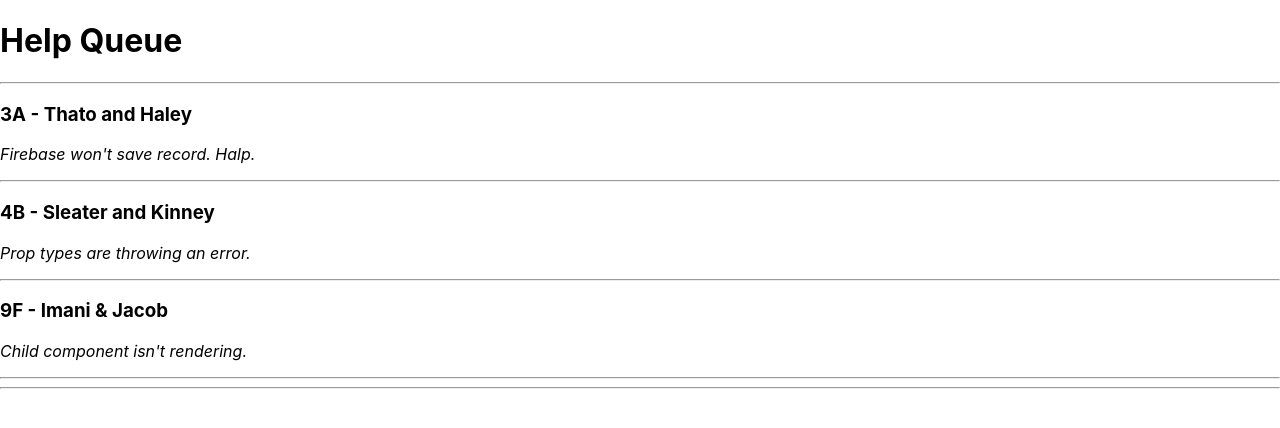
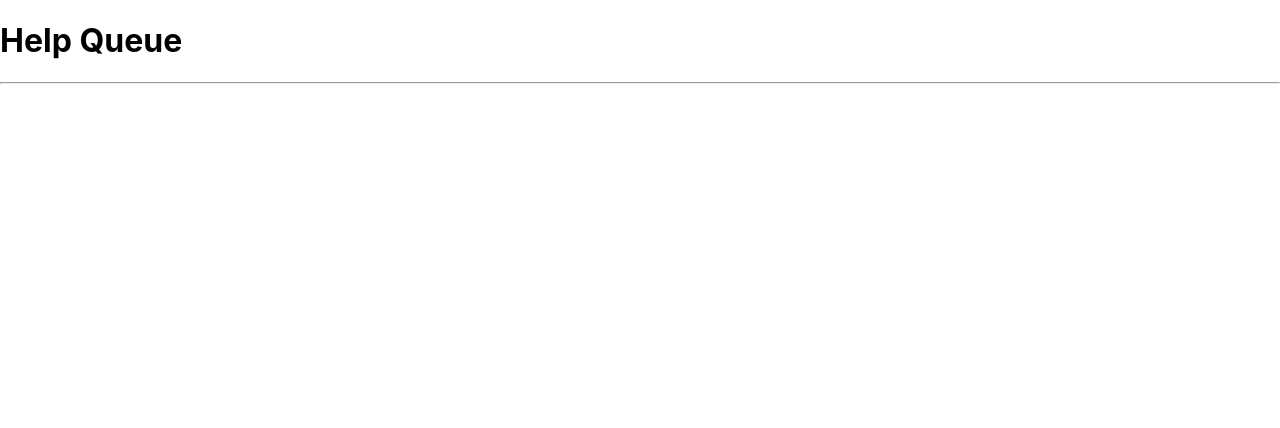
Before and after one commit to ayohana/help-queue, a React (Create React App) app: page / in a window 1280 px wide. Shown: the top 428 px of the page. Built offline with nearby package versions, Linux system fonts and the light colour scheme.

Commit message:
Add a local state to TicketControl

```diff
--- a/src/components/App.js
+++ b/src/components/App.js
@@ -1,12 +1,12 @@
 import React from "react";
 import Header from "./Header";
-import TicketList from "./TicketList";
+import TicketControl from "./TicketControl";
 
 function App(){
   return (
     <React.Fragment>
       <Header /> {/* Added <Header /> as a child element of <ReactFragment> */}
-      <TicketList />
+      <TicketControl />
       {/* This is a JSX comment. */}
       <hr/>
     </React.Fragment>
--- /dev/null
+++ b/src/components/NewTicketForm.js
@@ -0,0 +1,11 @@
+import React from 'react';
+
+function NewTicketForm(props){
+  return(
+    <React.Fragment>
+      <h3>This is a form.</h3>
+    </React.Fragment>
+  );
+}
+
+export default NewTicketForm;
--- /dev/null
+++ b/src/components/TicketControl.js
@@ -0,0 +1,23 @@
+import React from 'react';
+import NewTicketForm from './NewTicketForm';
+import TicketList from './TicketList';
+
+class TicketControl extends React.Component {
+
+  constructor(props) {
+    super(props);
+    this.state = {
+      formVisibleOnPage: false
+    }; // this is our DEFAULT STATE
+  }
+
+  render(){
+    return(
+      <React.Fragment>
+
+      </React.Fragment>
+    );
+  }
+}
+
+export default TicketControl;
```
